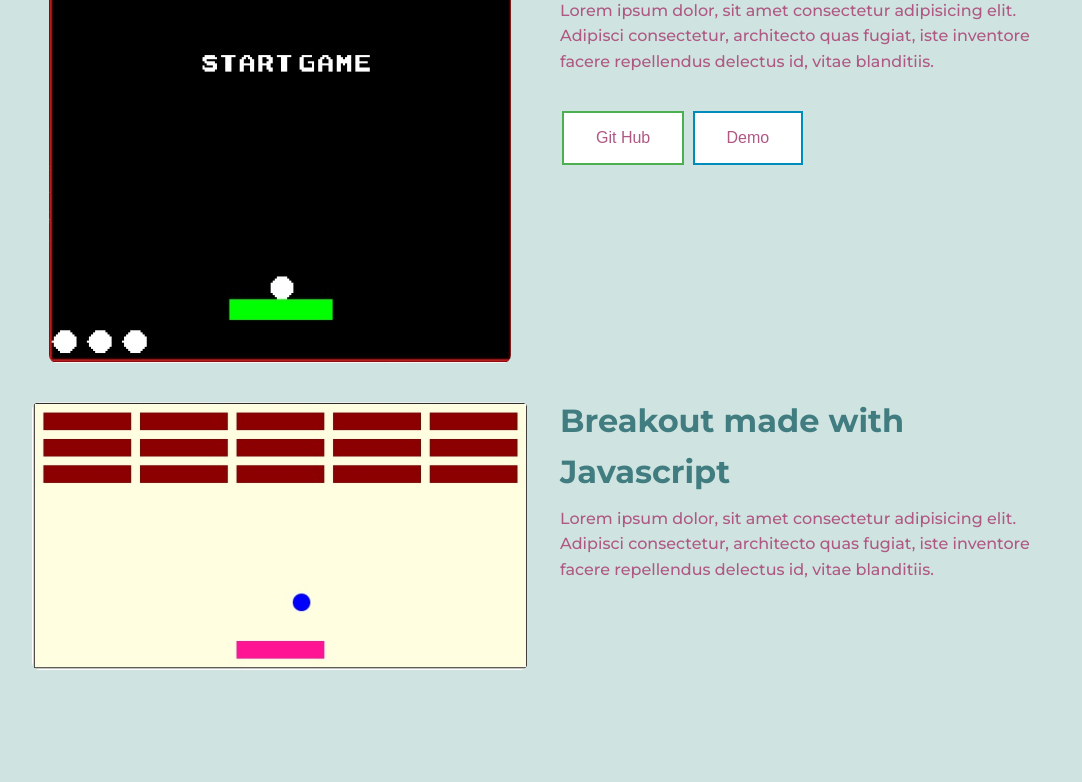
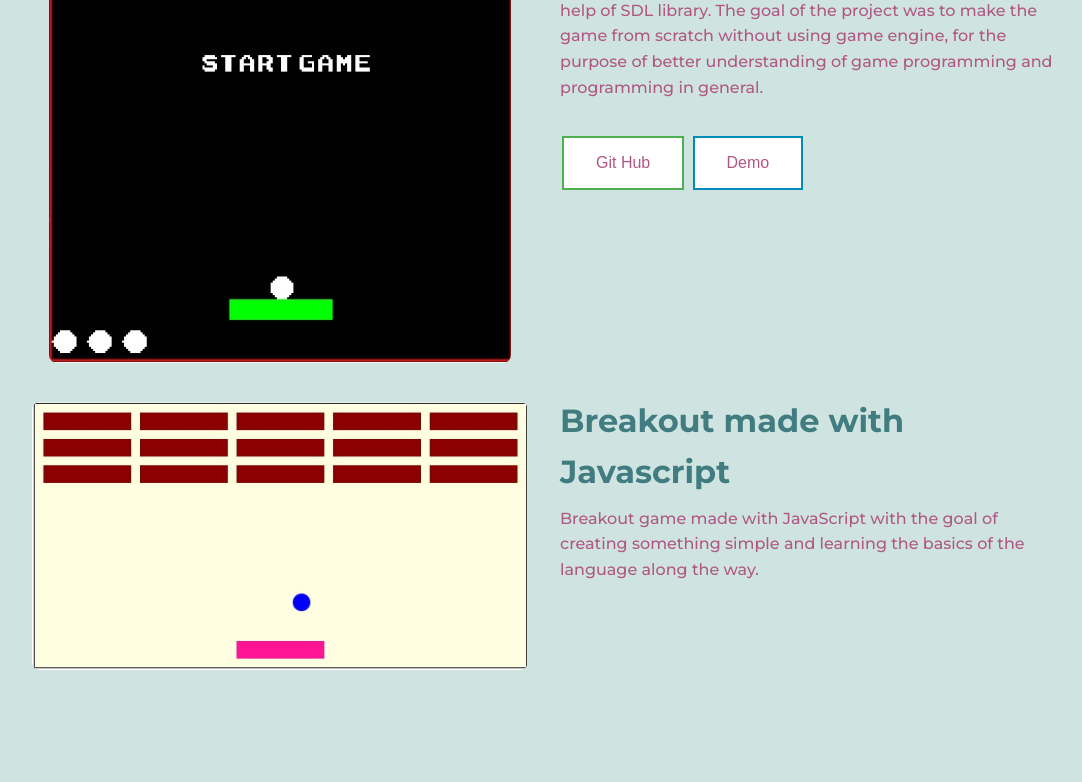
Before and after one commit to Breaky97/Breaky97.github.io, a plain HTML site: page breakout.html in a window 1280 px wide. Shown: the part 515-1297 px from the top of the page, without its empty margins (96-1178 px from the left). Drawn offline with nearby package versions, Linux system fonts and the light colour scheme.

Commit message:
Replace Lorem with real text

```diff
--- a/breakout.html
+++ b/breakout.html
@@ -47,7 +47,7 @@
                     <div>
 
                         <h2 class="about__subtitle">Breakout made with C++</h2>
-                        <p class="about__text">Lorem ipsum dolor, sit amet consectetur adipisicing elit. Adipisci consectetur, architecto quas fugiat, iste inventore facere repellendus delectus id, vitae blanditiis.</p>
+                        <p class="about__text">Breakout game made for my final project in C++ with the help of SDL library. The goal of the project was to make the game from scratch without using game engine, for the purpose of better understanding of game programming and programming in general.</p>
                         <button class="button button1"><a href="" target="_blank">Git Hub</a></button>
 						<button class="button button2"><a href="" target="_blank">Demo</a></button>
                     </div>
@@ -59,7 +59,7 @@
 
                     <div>
                         <h2 class="about__subtitle">Breakout made with Javascript</h2>
-                        <p class="about__text">Lorem ipsum dolor, sit amet consectetur adipisicing elit. Adipisci consectetur, architecto quas fugiat, iste inventore facere repellendus delectus id, vitae blanditiis.</p>
+                        <p class="about__text">Breakout game made with JavaScript with the goal of creating something simple and learning the basics of the language along the way.</p>
                       	<button class="button button1"><a href="" target="_blank">Git Hub</a></button>
 						<button class="button button2"><a href="js_breakout.html" target="_blank">Demo</a></button>
                     </div>
```
Also changed, not shown: unity_game.html (+1 -1 lines).
